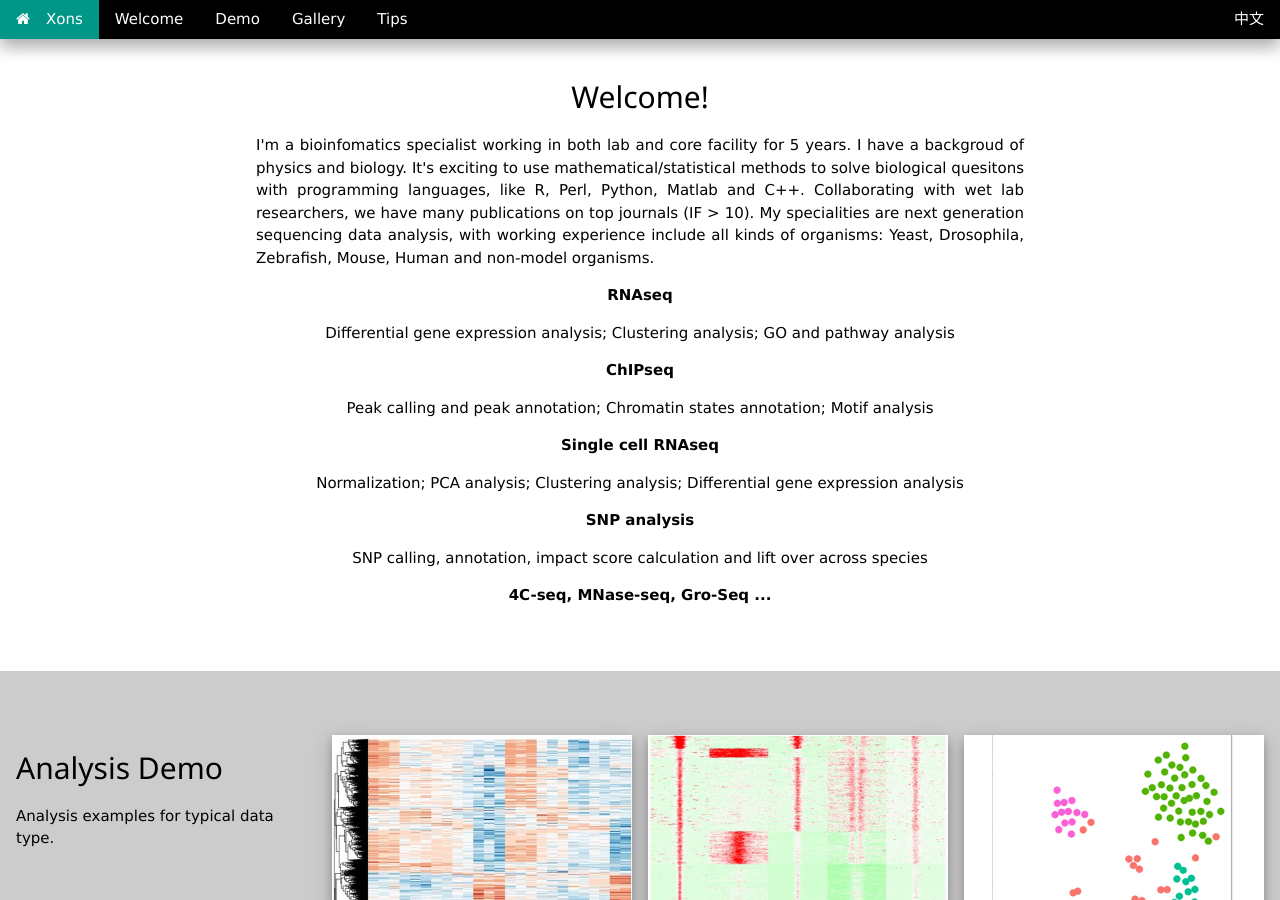
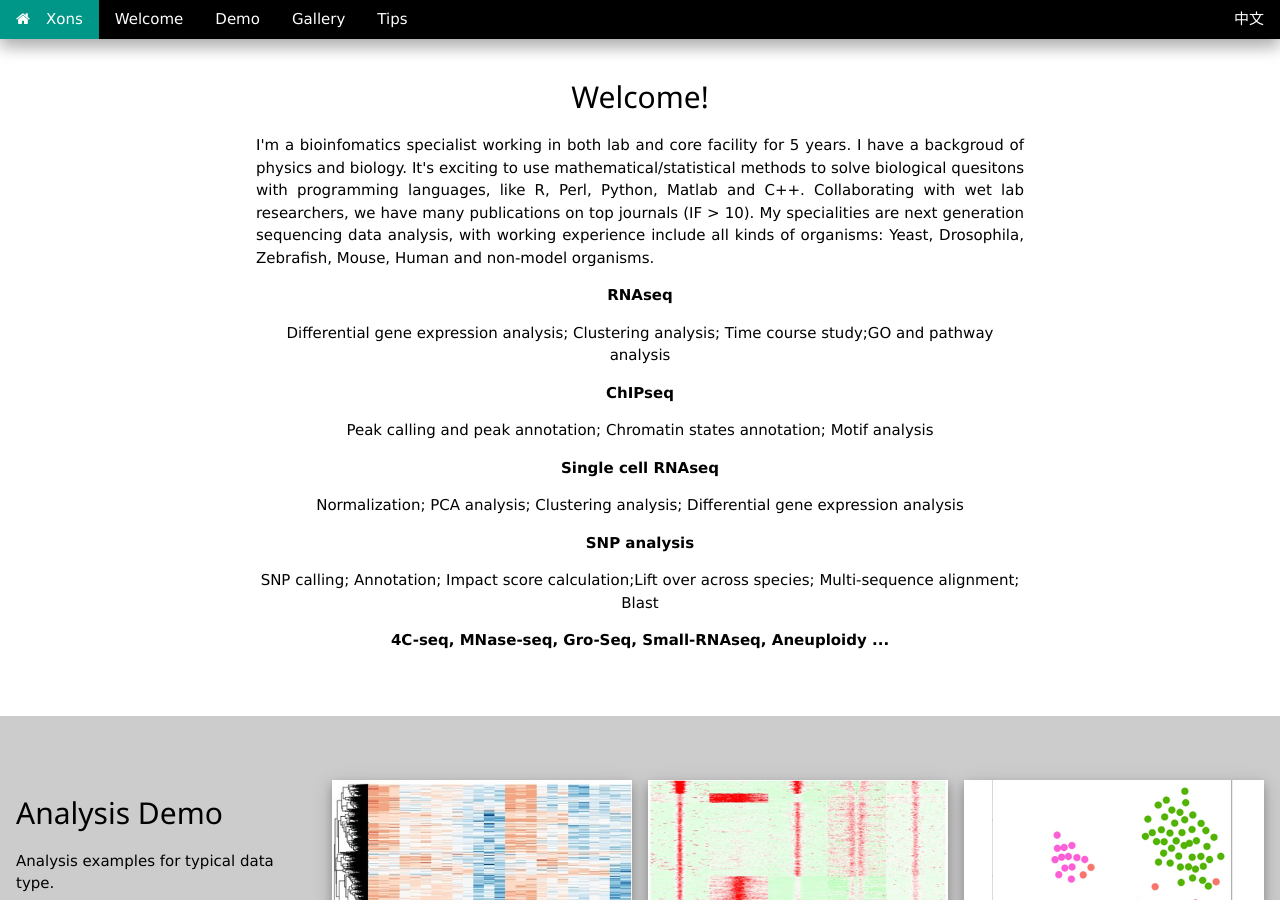
Before and after one commit to xons/xons.github.io, a Jekyll site: the page built from index.html, in a window 1280 px wide and 900 px high. Built offline with Jekyll 4.4.1, drawn with Linux system fonts in a browser that asks for light colours; nearby versions of some CDN libraries; library files that are not in the unit come from our copies.

Commit message:
Update index.html

```diff
--- a/index.html
+++ b/index.html
@@ -15,14 +15,14 @@ title: Xons
         with working experience include all kinds of organisms: Yeast, Drosophila, Zebrafish, Mouse, Human and non-model organisms.
     </p>
     <b> RNAseq </b>
-    <p>Differential gene expression analysis; Clustering analysis; GO and pathway analysis</p>
+    <p>Differential gene expression analysis; Clustering analysis; Time course study;GO and pathway analysis</p>
     <b> ChIPseq </b>
     <p>Peak calling and peak annotation; Chromatin states annotation; Motif analysis</p>
     <b> Single cell RNAseq </b>
     <p>Normalization; PCA analysis; Clustering analysis; Differential gene expression analysis</p>
     <b> SNP analysis </b>
-    <p>SNP calling, annotation, impact score calculation and lift over across species</p>
-    <b> 4C-seq, MNase-seq, Gro-Seq ... </b>
+    <p>SNP calling; Annotation; Impact score calculation;Lift over across species; Multi-sequence alignment; Blast</p>
+    <b> 4C-seq, MNase-seq, Gro-Seq, Small-RNAseq, Aneuploidy ... </b>
   </div>
 
 <!-- Demo Row -->
```
